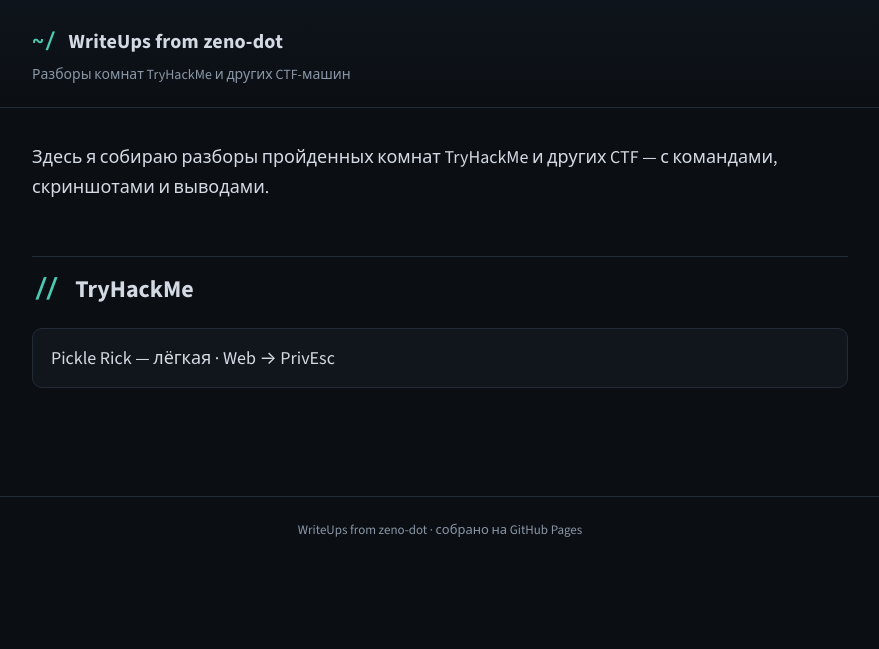
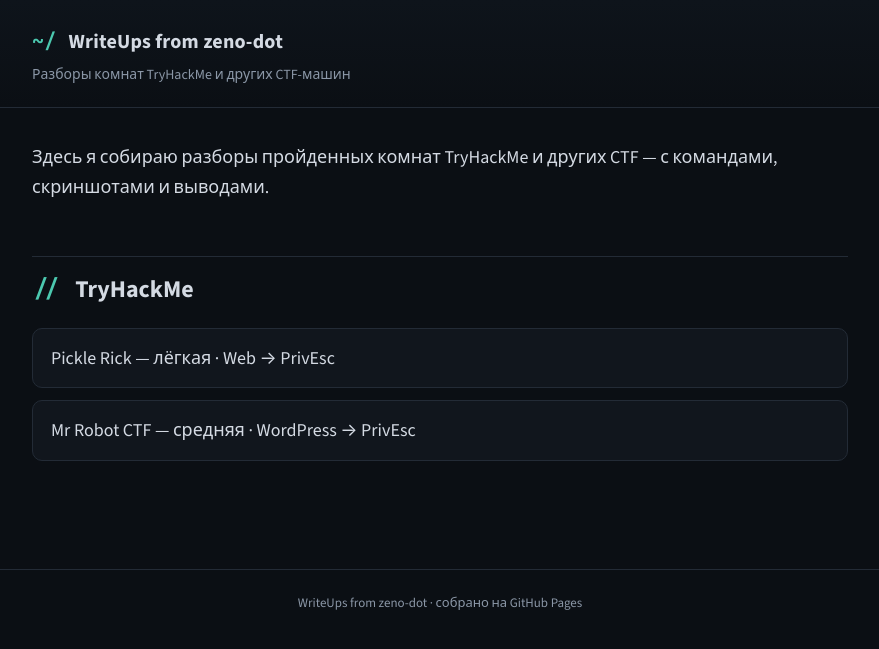
Before and after one commit to zeno-dot/WriteUp-from-zeno-dot, a Jekyll site: the page built from index.md, in a window 1280 px wide. Shown: the top 649 px of the page, without its empty margins (200-1079 px from the left). Built offline with Jekyll 4.4.1, drawn with Linux system fonts in a browser that asks for light colours.

Commit message:
Update index.md

```diff
--- a/index.md
+++ b/index.md
@@ -8,4 +8,5 @@ title: WriteUps
 
 <ul class="rooms">
 <li><a href="THM/Pickle-Rick/WriteUp.html">Pickle Rick — лёгкая · Web → PrivEsc</a></li>
+<li><a href="THM/Mr-Robot-CTF/WriteUp.html">Mr Robot CTF — средняя · WordPress → PrivEsc</a></li>
 </ul>
```
